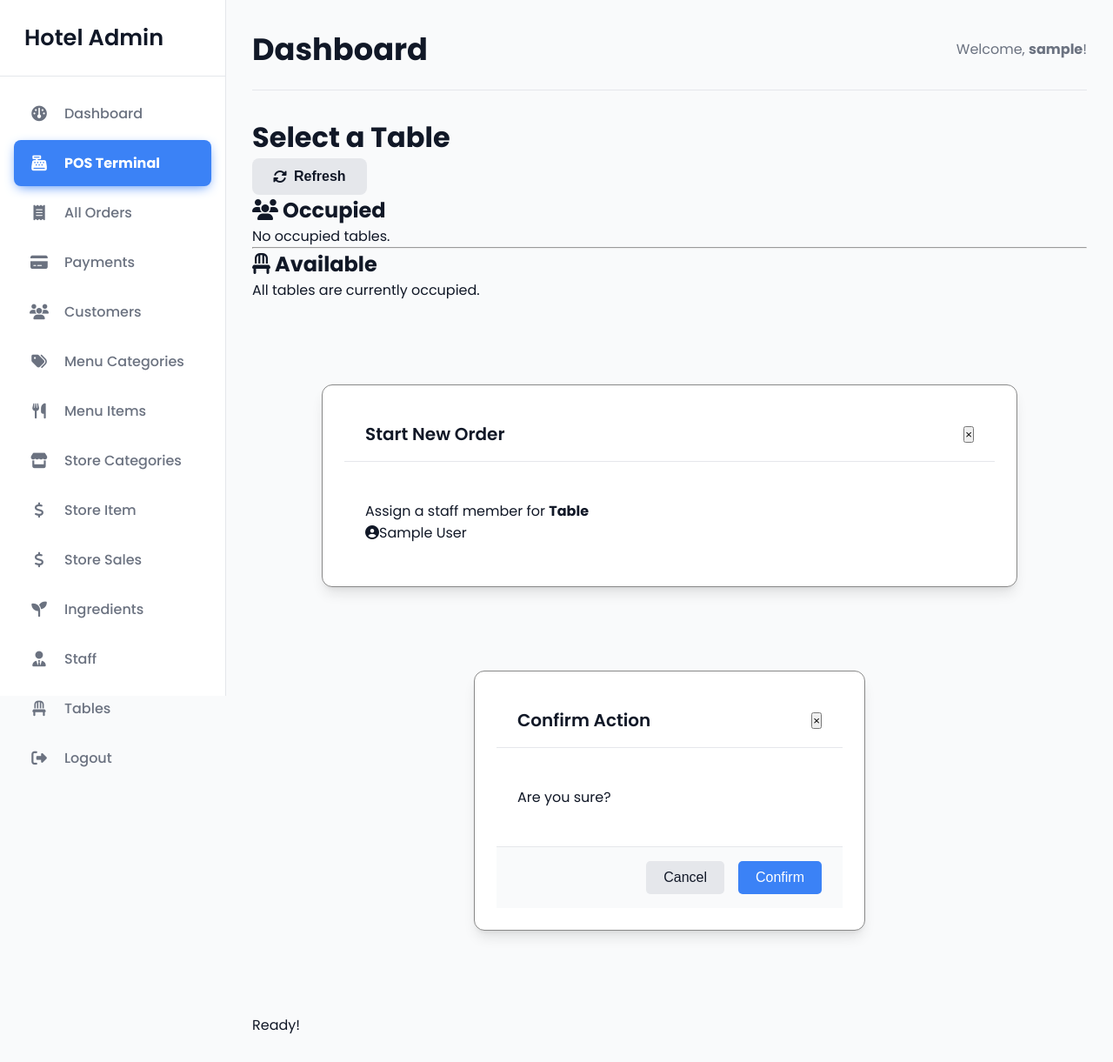
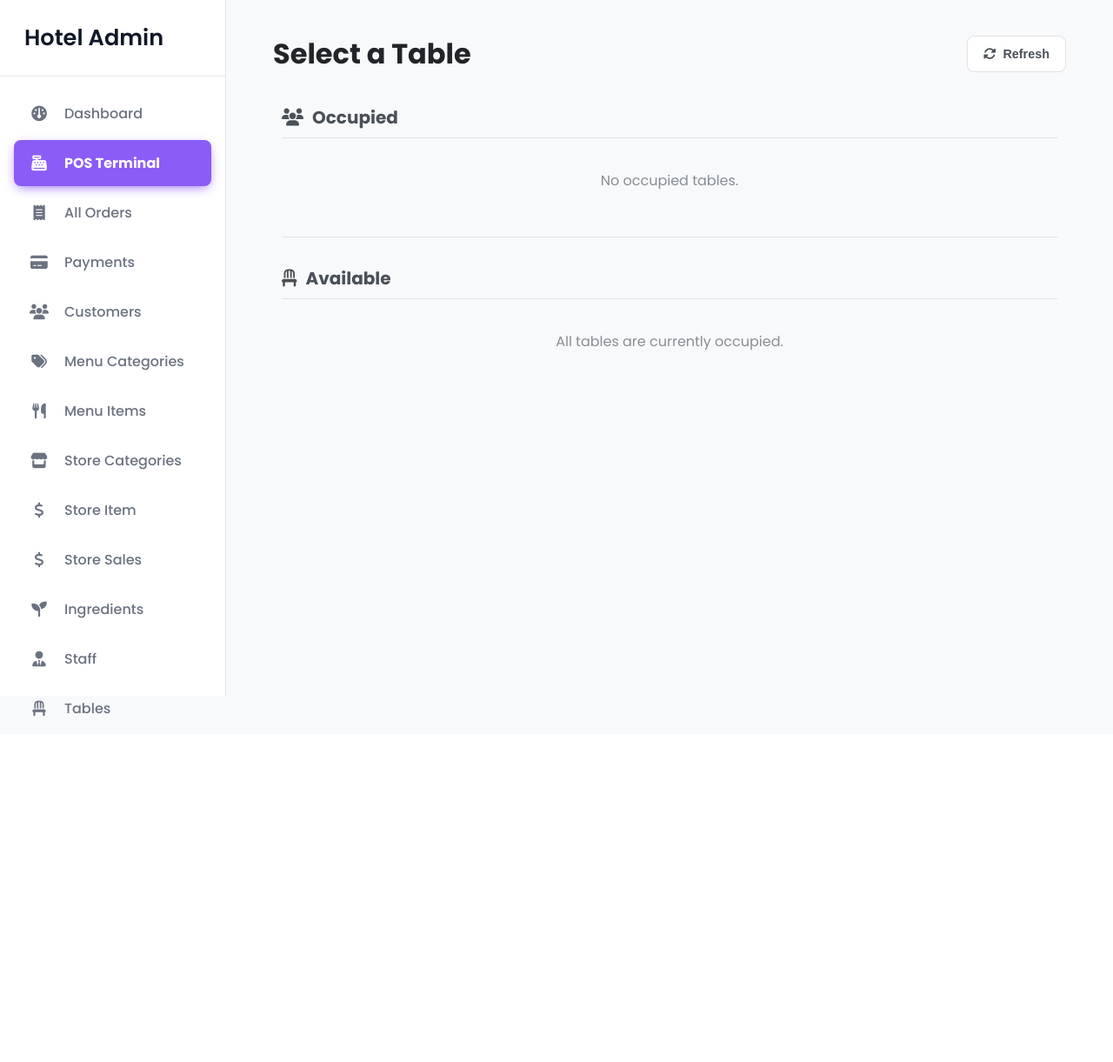
Before and after one commit to nishannp/hotel, a PHP site: page /hotel/pos.php in a window 1280 px wide. Shown: the whole page at 87% size. After the commit the page ends 824 px from the top, so only its background shows below. Run offline with PHP 8.4, Linux system fonts and the light colour scheme; the visitor is signed in with stand-in values (Sample User, id 1); data that the repository does not hold is empty; some libraries are stand-ins or nearby versions.

Commit message:
refactor(pos): update stylesheet for new view-based layout
- Replace old styles with new view-based layout structure
- Update color variables and naming conventions
- Improve component styling and organization
- Add responsive grid layouts for tables and menu items

```diff
--- a/css/pos_style.css
+++ b/css/pos_style.css
@@ -1,345 +1,235 @@
 /*
-   =================================
-   ||  Professional POS Style V2  ||
-   =================================
-*/
+ * css/pos_style.css
+ * Stylesheet for the new, user-friendly POS interface.
+ * Version: 4.0 - View-based layout
+ */
 
+/* --- VARIABLES & GLOBAL SETUP --- */
 :root {
-    --bg-main: #f0f2f5; /* A slightly cooler, more modern background */
-    --bg-content: #ffffff;
-    --primary-color: #3b82f6; /* A calmer, professional blue */
-    --primary-hover: #2563eb;
-    --secondary-color: #e5e7eb;
-    --secondary-hover: #d1d5db;
-    --text-primary: #111827;
-    --text-secondary: #6b7280;
-    --border-color: #e5e7eb;
-    --success-color: #10b981;
-    --danger-color: #ef4444;
-    --font-family: 'Poppins', sans-serif;
-    --shadow-sm: 0 1px 2px 0 rgb(0 0 0 / 0.05);
-    --shadow-md: 0 4px 6px -1px rgb(0 0 0 / 0.1), 0 2px 4px -2px rgb(0 0 0 / 0.1);
-    --shadow-lg: 0 10px 15px -3px rgb(0 0 0 / 0.1), 0 4px 6px -4px rgb(0 0 0 / 0.1);
-    --border-radius: 12px;
+    --pos-bg-primary: #f8f9fa;
+    --pos-bg-secondary: #ffffff;
+    --pos-bg-tertiary: #f1f3f5;
+    --pos-border-color: #dee2e6;
+    --pos-text-primary: #212529;
+    --pos-text-secondary: #495057;
+    --pos-text-muted: #868e96;
+
+    --pos-accent-primary: #007bff;
+    --pos-accent-primary-hover: #0056b3;
+    --pos-accent-success: #28a745;
+    --pos-accent-danger: #dc3545;
+    --pos-accent-available: #e9f7ef;
+    --pos-accent-available-text: #1d6a43;
+    --pos-accent-occupied: #fff8e1;
+    --pos-accent-occupied-text: #b45309;
+
+    --pos-shadow: 0 4px 12px rgba(0, 0, 0, 0.06);
+    --pos-shadow-sm: 0 2px 4px rgba(0, 0, 0, 0.05);
+    --pos-border-radius: 12px;
+    --pos-border-radius-sm: 8px;
+    --pos-font-family: 'Inter', -apple-system, BlinkMacSystemFont, "Segoe UI", Roboto, "Helvetica Neue", Arial, sans-serif;
 }
 
-/* --- Main Layout --- */
-.pos-container {
-    display: flex;
-    height: calc(100vh - 57px - 1rem); /* Full viewport height minus header */
-    background-color: var(--bg-main);
-    font-family: var(--font-family);
-    gap: 1rem;
+body {
+        margin-top: -120px !important;
+    background-color: var(--pos-bg-primary);
+    font-family: var(--pos-font-family);
+      font-family: 'Poppins', sans-serif;
+    color: var(--pos-text-primary);
+    -webkit-font-smoothing: antialiased;
+    -moz-osx-font-smoothing: grayscale;
+
 }
 
-.pos-main {
-    flex: 1;
+#pos-wrapper {
+    height: 100vh;
+    width: 100%;
+    overflow: hidden;
+}
+
+/* --- GENERAL COMPONENT STYLES --- */
+.btn-pos {
+    display: inline-flex;
+    align-items: center;
+    justify-content: center;
+    gap: 8px;
+    padding: 12px 18px;
+    border: 1px solid transparent;
+    border-radius: var(--pos-border-radius-sm);
+    font-weight: 600;
+    font-size: 0.9rem;
+    cursor: pointer;
+    transition: all 0.2s ease-in-out;
+    user-select: none;
+}
+.btn-pos:hover { transform: translateY(-2px); box-shadow: var(--pos-shadow-sm); }
+.btn-pos:active { transform: translateY(0); box-shadow: none; }
+.btn-pos.btn-primary { background-color: var(--pos-accent-primary); color: white; }
+.btn-pos.btn-primary:hover { background-color: var(--pos-accent-primary-hover); }
+.btn-pos.btn-secondary { background-color: var(--pos-bg-secondary); color: var(--pos-text-secondary); border-color: var(--pos-border-color); }
+.btn-pos.btn-secondary:hover { background-color: var(--pos-bg-tertiary); border-color: #adb5bd; }
+.btn-pos.btn-success { background-color: var(--pos-accent-success); color: white; }
+.btn-pos.btn-danger { background-color: var(--pos-accent-danger); color: white; }
+
+/* --- VIEW 1: TABLES VIEW --- */
+#tables-view {
     display: flex;
     flex-direction: column;
-    min-width: 0; /* Prevents flexbox overflow */
+    height: 100%;
+    padding: 1.5rem;
+    box-sizing: border-box;
 }
-
-.pos-sidebar {
-    width: 380px;
-    flex-shrink: 0;
-    display: flex;
-    flex-direction: column;
-    background-color: var(--bg-content);
-    border-left: 1px solid var(--border-color);
-}
-
-/* --- Main Content Area (Item Grid) --- */
-.main-header {
-    padding: 1rem 1.5rem;
-    background-color: var(--bg-content);
-    border-bottom: 1px solid var(--border-color);
-    flex-shrink: 0;
-}
-.main-header h1 {
-    font-size: 1.5rem;
-    font-weight: 600;
-    margin: 0 0 1rem 0;
-}
-.filters {
-    display: flex;
-    gap: 1rem;
-}
-.search-wrapper, .category-wrapper {
-    display: flex;
-    align-items: center;
-    background-color: var(--bg-main);
-    border-radius: 8px;
-    padding: 0.25rem 0.75rem;
-    border: 1px solid var(--border-color);
-}
-.search-wrapper { flex-grow: 1; }
-.search-wrapper input, .category-wrapper select {
-    border: none;
-    background: transparent;
-    padding: 0.5rem;
-    width: 100%;
-    font-size: 0.95rem;
-}
-.search-wrapper input:focus, .category-wrapper select:focus {
-    outline: none;
-}
-.search-wrapper .material-icons-outlined, .category-wrapper .material-icons-outlined {
-    color: var(--text-secondary);
-}
-
-.item-grid {
-    flex-grow: 1;
-    padding: 1.5rem;
-    display: grid;
-    grid-template-columns: repeat(auto-fill, minmax(180px, 1fr));
-    gap: 1.5rem;
-    overflow-y: auto;
-}
-
-.item-card {
-    background-color: var(--bg-content);
-    border-radius: var(--border-radius);
-    box-shadow: var(--shadow-sm);
-    cursor: pointer;
-    transition: transform 0.2s ease, box-shadow 0.2s ease;
-    overflow: hidden;
-    border: 1px solid var(--border-color);
-}
-.item-card:hover {
-    transform: translateY(-5px);
-    box-shadow: var(--shadow-md);
-    border-color: var(--primary-color);
-}
-.card-img-wrapper {
-    height: 150px;
-    background-color: #f3f4f6;
-}
-.item-img {
-    width: 100%;
-    height: 100%;
-    object-fit: cover;
-}
-.card-info {
-    padding: 1rem;
-}
-.item-name {
-    font-weight: 600;
-    font-size: 1rem;
-    margin: 0 0 0.25rem 0;
-}
-.item-price {
-    font-weight: 500;
-    color: var(--primary-color);
-    font-size: 1.1rem;
-    margin: 0;
-}
-
-/* --- Sidebar (Cart) --- */
-.cart-header {
-    padding: 1.5rem;
+#tables-view-header {
     display: flex;
     justify-content: space-between;
     align-items: center;
-    border-bottom: 1px solid var(--border-color);
+    margin-bottom: 1.5rem;
     flex-shrink: 0;
 }
-.cart-header h2 {
-    font-size: 1.25rem;
-    font-weight: 600;
+#tables-view-header h1 {
     margin: 0;
+    font-size: 2rem;
 }
 
-.cart-items-list {
+#tables-view-content {
     flex-grow: 1;
     overflow-y: auto;
-    padding: 0.5rem 1.5rem;
+    padding: 10px;
 }
 
-.cart-item {
-    padding: 1rem 0;
-    display: flex;
-    flex-direction: column;
-    gap: 0.5rem;
-    border-bottom: 1px solid #f0f2f5;
-}
-.cart-item:last-child { border: none; }
-.cart-item .item-info {
-    display: flex;
-    justify-content: space-between;
-    align-items: flex-start;
-}
-.item-info .item-name {
-    font-weight: 500;
-    margin: 0;
-}
-.item-info .item-subtotal {
-    font-weight: 600;
-    flex-shrink: 0;
-    margin-left: 1rem;
-}
-.item-controls {
+.table-section h2 {
+    font-size: 1.25rem;
+    color: var(--pos-text-secondary);
+    margin: 0 0 1rem 0;
+    padding-bottom: 0.5rem;
+    border-bottom: 1px solid var(--pos-border-color);
     display: flex;
     align-items: center;
-}
-.quantity-btn {
-    width: 28px; height: 28px;
-    border: 1px solid var(--border-color);
-    background-color: var(--bg-content);
-    border-radius: 50%;
-    cursor: pointer;
-    transition: background-color 0.2s;
-}
-.quantity-btn:hover { background-color: var(--bg-main); }
-.quantity {
-    font-weight: 500;
-    padding: 0 1rem;
-}
-.remove-item-btn {
-    margin-left: auto;
-    background: none;
-    border: none;
-    color: var(--text-secondary);
-    cursor: pointer;
-    font-size: 1.5rem;
-    padding: 0;
-    line-height: 1;
-}
-.remove-item-btn:hover { color: var(--danger-color); }
-
-.cart-summary {
-    padding: 1.5rem;
-    border-top: 1px solid var(--border-color);
-    background-color: #f9fafb;
-    flex-shrink: 0;
-    display: flex;
-    flex-direction: column;
-    gap: 1rem;
-}
-.summary-line {
-    display: flex;
-    justify-content: space-between;
-    color: var(--text-secondary);
-}
-.summary-line.total {
-    font-size: 1.25rem;
-    font-weight: 700;
-    color: var(--text-primary);
-}
-.summary-line.total span:last-child {
-    color: var(--primary-color);
+    gap: 10px;
 }
 
-/* --- Buttons --- */
-.btn-primary, .btn-secondary, .btn-danger, .btn-icon {
+.section-divider {
     border: none;
-    border-radius: 8px;
-    font-weight: 600;
-    font-size: 1rem;
+    border-top: 1px solid var(--pos-border-color);
+    margin: 2rem 0;
+}
+
+.tables-grid-container {
+    display: grid;
+    grid-template-columns: repeat(auto-fill, minmax(160px, 1fr));
+    gap: 1.5rem;
+}
+
+.empty-section-message {
+    color: var(--pos-text-muted);
+    padding: 20px;
+    text-align: center;
+    grid-column: 1 / -1; /* Span across all grid columns */
+}
+
+#tables-grid-container {
+    flex-grow: 1;
+    overflow-y: auto;
+    display: grid;
+    grid-template-columns: repeat(auto-fill, minmax(160px, 1fr));
+    gap: 1.5rem;
+    padding: 10px;
+}
+.table-card {
+    height: 160px;
+    border: 2px solid transparent;
+    border-radius: var(--pos-border-radius);
+    text-align: center;
     cursor: pointer;
     transition: all 0.2s ease;
-    display: inline-flex;
-    align-items: center;
-    justify-content: center;
-    gap: 0.5rem;
-    padding: 0.75rem 1.5rem;
-}
-.btn-primary { background-color: var(--primary-color); color: white; }
-.btn-primary:hover { background-color: var(--primary-hover); }
-.btn-primary:disabled { background-color: #93c5fd; cursor: not-allowed; }
-.btn-secondary { background-color: var(--secondary-color); color: var(--text-primary); }
-.btn-secondary:hover { background-color: var(--secondary-hover); }
-.btn-danger { background-color: var(--danger-color); color: white; }
-.btn-icon {
-    background: none;
-    padding: 0.5rem;
-    color: var(--text-secondary);
-}
-.btn-icon:hover {
-    background-color: var(--secondary-color);
-    color: var(--text-primary);
-}
-
-/* --- Empty States --- */
-.grid-empty-state, .cart-empty-state, .empty-state {
-    display: none; /* Hidden by default */
+    display: flex;
     flex-direction: column;
     align-items: center;
     justify-content: center;
-    text-align: center;
-    color: var(--text-secondary);
-    padding: 2rem;
 }
-.grid-empty-state { flex-grow: 1; }
-.cart-empty-state { flex-grow: 1; }
-.grid-empty-state .material-icons-outlined, .cart-empty-state .material-icons-outlined, .empty-state .material-icons-outlined {
-    font-size: 4rem;
-    color: #d1d5db;
+.table-card i { font-size: 3rem; display: block; margin-bottom: 1rem; }
+.table-card .table-number { font-weight: 600; font-size: 1.1rem; display: block; margin-bottom: 5px; }
+.table-card .table-status { font-size: 0.8rem; font-weight: 600; text-transform: uppercase; letter-spacing: 0.5px; }
+.table-card.available { background-color: var(--pos-accent-available); color: var(--pos-accent-available-text); }
+.table-card.occupied { background-color: var(--pos-accent-occupied); color: var(--pos-accent-occupied-text); }
+.table-card:hover { transform: translateY(-5px); box-shadow: var(--pos-shadow); }
+
+/* --- VIEW 2: ORDER VIEW --- */
+#order-view {
+    display: grid;
+    grid-template-columns: 400px 1fr;
+    gap: 1.5rem;
+    height: 100vh;
+    padding: 1.5rem;
+    box-sizing: border-box;
 }
-.grid-empty-state h2, .cart-empty-state h2, .empty-state h2 {
-    margin: 1rem 0 0.25rem 0;
-    color: var(--text-primary);
+#pos-ticket, #pos-menu {
+    background-color: var(--pos-bg-secondary);
+    border-radius: var(--pos-border-radius);
+    box-shadow: var(--pos-shadow);
+    display: flex;
+    flex-direction: column;
+    overflow: hidden;
 }
 
-/* --- Modal Styles --- */
-.modal-overlay {
-    position: fixed; top: 0; left: 0;
-    width: 100%; height: 100%;
-    background: rgba(17, 24, 39, 0.6);
-    backdrop-filter: blur(4px);
-    z-index: 1000;
-    display: none;
-    align-items: center;
-    justify-content: center;
-}
-.modal-overlay.show { display: flex; }
-.modal-content {
-    background: white;
-    border-radius: var(--border-radius);
-    width: 90%;
-    max-width: 800px;
-    max-height: 90vh;
-    display: flex;
-    flex-direction: column;
-    box-shadow: var(--shadow-lg);
-}
-.modal-content.small { max-width: 450px; }
-.modal-header {
-    padding: 1rem 1.5rem;
-    display: flex;
-    justify-content: space-between;
-    align-items: center;
-    border-bottom: 1px solid var(--border-color);
-}
-.modal-header h2 { margin: 0; font-size: 1.25rem; display: flex; align-items: center; gap: 0.5rem; }
-.modal-body { padding: 1.5rem; overflow-y: auto; }
-.modal-footer {
-    padding: 1rem 1.5rem;
-    display: flex;
-    justify-content: flex-end;
-    gap: 1rem;
-    background-color: #f9fafb;
-    border-top: 1px solid var(--border-color);
-}
-#salesLogTable { width: 100%; border-collapse: collapse; }
-#salesLogTable th, #salesLogTable td { padding: 0.75rem 1rem; text-align: left; border-bottom: 1px solid var(--border-color); }
-#salesLogTable th { font-size: 0.8rem; text-transform: uppercase; color: var(--text-secondary); }
-#salesLogTable .delete-btn { background: none; border: none; color: var(--text-secondary); cursor: pointer; }
-#salesLogTable .delete-btn:hover { color: var(--danger-color); }
+/* Ticket Panel in Order View */
+#ticket-header { padding: 20px; border-bottom: 1px solid var(--pos-border-color); }
+#ticket-header #btn-back-to-tables { margin-bottom: 20px; width: 100%; }
+#ticket-header .active-order-header h3 { font-size: 1.75rem; margin: 0 0 4px 0; }
+#ticket-header .active-order-header p { font-size: 1rem; color: var(--pos-text-secondary); margin: 0; }
+#ticket-items-container { flex-grow: 1; overflow-y: auto; padding: 10px; }
+.empty-ticket-message { text-align: center; padding: 50px 20px; color: var(--pos-text-muted); }
+.ticket-item { display: grid; grid-template-columns: 1fr auto auto; gap: 10px; align-items: center; padding: 16px 10px; border-bottom: 1px solid var(--pos-bg-tertiary); }
+.ticket-item .item-info .item-name { font-weight: 600; margin: 0 0 4px 0; }
+.ticket-item .item-info .item-price { font-size: 0.85rem; color: var(--pos-text-muted); margin: 0; }
+.ticket-item .item-controls { display: flex; align-items: center; gap: 8px; }
+.ticket-item .btn-qty { width: 30px; height: 30px; border-radius: 50%; border: 1px solid var(--pos-border-color); background-color: var(--pos-bg-secondary); color: var(--pos-text-secondary); font-size: 1.2rem; line-height: 1; font-weight: 400; cursor: pointer; transition: all 0.2s ease; }
+.ticket-item .btn-qty:hover { background-color: var(--pos-accent-primary); color: white; border-color: var(--pos-accent-primary); }
+.ticket-item .item-qty { font-weight: 600; min-width: 24px; text-align: center; }
+.ticket-item .item-subtotal { font-weight: 600; min-width: 70px; text-align: right; }
+#ticket-footer { padding: 20px; border-top: 1px solid var(--pos-border-color); background-color: var(--pos-bg-primary); margin-top: auto; }
+#ticket-footer .total-line { display: flex; justify-content: space-between; margin-bottom: 10px; }
+#ticket-footer .grand-total { font-size: 1.75rem; font-weight: 700; }
+#ticket-footer .actions { display: grid; grid-template-columns: 1fr 1fr; gap: 10px; margin-top: 20px; }
 
-/* --- Toast Notification --- */
-#toastNotification {
-    position: fixed;
-    bottom: -100px;
-    left: 50%;
-    transform: translateX(-50%);
-    padding: 1rem 1.5rem;
-    border-radius: 8px;
-    color: white;
-    font-weight: 500;
-    box-shadow: var(--shadow-lg);
-    transition: bottom 0.5s ease-in-out;
-    z-index: 2000;
-}
-#toastNotification.show { bottom: 20px; }
-#toastNotification.success { background-color: var(--success-color); }
-#toastNotification.error { background-color: var(--danger-color); }
+/* Menu Panel in Order View */
+#menu-header { padding: 15px; border-bottom: 1px solid var(--pos-border-color); flex-shrink: 0; }
+#menu-categories { display: flex; gap: 8px; overflow-x: auto; padding-bottom: 5px; margin-top: 15px; }
+.category-tab { padding: 8px 18px; border: 1px solid var(--pos-border-color); border-radius: 20px; background-color: var(--pos-bg-secondary); color: var(--pos-text-secondary); font-weight: 500; cursor: pointer; white-space: nowrap; transition: all 0.2s ease; }
+.category-tab:hover { background-color: var(--pos-bg-tertiary); border-color: var(--pos-accent-primary); }
+.category-tab.active { background-color: var(--pos-accent-primary); color: white; border-color: var(--pos-accent-primary); }
+#menu-header .search-bar { position: relative; }
+#menu-header .search-bar i { position: absolute; left: 15px; top: 50%; transform: translateY(-50%); color: var(--pos-text-muted); }
+#menu-search-input { width: 100%; padding: 12px 15px 12px 40px; border: 1px solid var(--pos-border-color); border-radius: var(--pos-border-radius-sm); font-size: 1rem; box-sizing: border-box; }
+#menu-grid { flex-grow: 1; overflow-y: auto; padding: 20px; display: grid; grid-template-columns: repeat(auto-fill, minmax(150px, 1fr)); gap: 20px; align-content: flex-start; }
+.empty-grid-message { text-align: center; padding: 40px 20px; color: var(--pos-text-muted); grid-column: 1 / -1; }
+.menu-card { border: 1px solid transparent; border-radius: var(--pos-border-radius); background-color: var(--pos-bg-tertiary); cursor: pointer; transition: all 0.2s ease; overflow: hidden; display: flex; flex-direction: column; min-height: 180px; }
+.menu-card:hover { transform: translateY(-5px); box-shadow: var(--pos-shadow); border-color: var(--pos-accent-primary); }
+.menu-card-img { height: 110px; flex-shrink: 0; background-color: #e9ecef; background-size: cover; background-position: center; display: flex; align-items: center; justify-content: center; font-size: 2.5rem; color: var(--pos-text-muted); }
+.menu-card-body { padding: 12px; text-align: center; flex-grow: 1; display: flex; flex-direction: column; justify-content: center; }
+.menu-card-name { font-weight: 600; font-size: 0.95rem; margin-bottom: 5px; }
+.menu-card-price { color: var(--pos-accent-primary); font-weight: 600; }
+
+/* MODALS & TOAST (Unchanged) */
+.pos-modal { position: fixed; inset: 0; background-color: rgba(0,0,0,0.5); display: none; align-items: center; justify-content: center; z-index: 1000; animation: modal-fade-in 0.3s ease forwards; }
+@keyframes modal-fade-in { from { opacity: 0; } to { opacity: 1; } }
+.pos-modal .modal-content { background-color: var(--pos-bg-secondary); border-radius: var(--pos-border-radius); box-shadow: 0 10px 25px rgba(0,0,0,0.1); width: 90%; max-width: 500px; overflow: hidden; animation: modal-scale-in 0.3s ease; }
+@keyframes modal-scale-in { from { transform: scale(0.95); } to { transform: scale(1); } }
+.pos-modal .modal-header { padding: 15px 20px; border-bottom: 1px solid var(--pos-border-color); display: flex; justify-content: space-between; align-items: center; }
+.pos-modal .modal-header h2 { margin: 0; font-size: 1.2rem; }
+.pos-modal .btn-close-modal { background: none; border: none; font-size: 1.8rem; line-height: 1; cursor: pointer; color: var(--pos-text-muted); padding: 0; }
+.pos-modal .modal-body { padding: 25px; }
+.pos-modal .modal-footer { padding: 15px 20px; border-top: 1px solid var(--pos-border-color); background-color: var(--pos-bg-primary); display: flex; justify-content: flex-end; gap: 10px; }
+#modal-staff-grid { display: grid; grid-template-columns: repeat(auto-fill, minmax(110px, 1fr)); gap: 15px; margin-top: 20px; }
+.staff-card { padding: 15px; border: 1px solid var(--pos-border-color); border-radius: var(--pos-border-radius-sm); text-align: center; cursor: pointer; transition: all 0.2s ease; }
+.staff-card:hover { border-color: var(--pos-accent-primary); background-color: var(--pos-bg-tertiary); transform: translateY(-2px); }
+.staff-card i { font-size: 2.5rem; margin-bottom: 10px; color: var(--pos-text-muted); }
+.staff-card span { font-weight: 500; }
+#pos-toast { position: fixed; bottom: 20px; left: 50%; transform: translateX(-50%); padding: 12px 25px; border-radius: var(--pos-border-radius-sm); color: white; font-weight: 500; z-index: 2000; opacity: 0; transform: translate(-50%, 20px); transition: all 0.4s cubic-bezier(0.21, 1.02, 0.73, 1); box-shadow: 0 5px 15px rgba(0,0,0,0.2); }
+#pos-toast.show { opacity: 1; transform: translate(-50%, 0); }
+#pos-toast.success { background-color: #212529; }
+#pos-toast.error { background-color: var(--pos-accent-danger); }
+
+/* Animation for spinning refresh icon */
+#tables-view-header .fa-spin { animation: fa-spin 1.5s infinite linear; }
+@keyframes fa-spin { from { transform: rotate(0deg); } to { transform: rotate(360deg); } }
```
